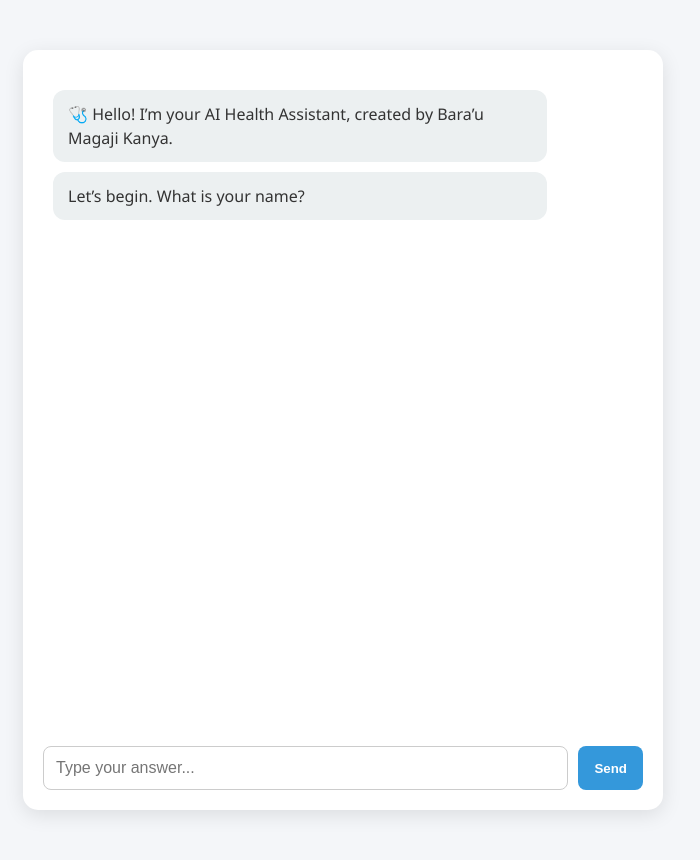
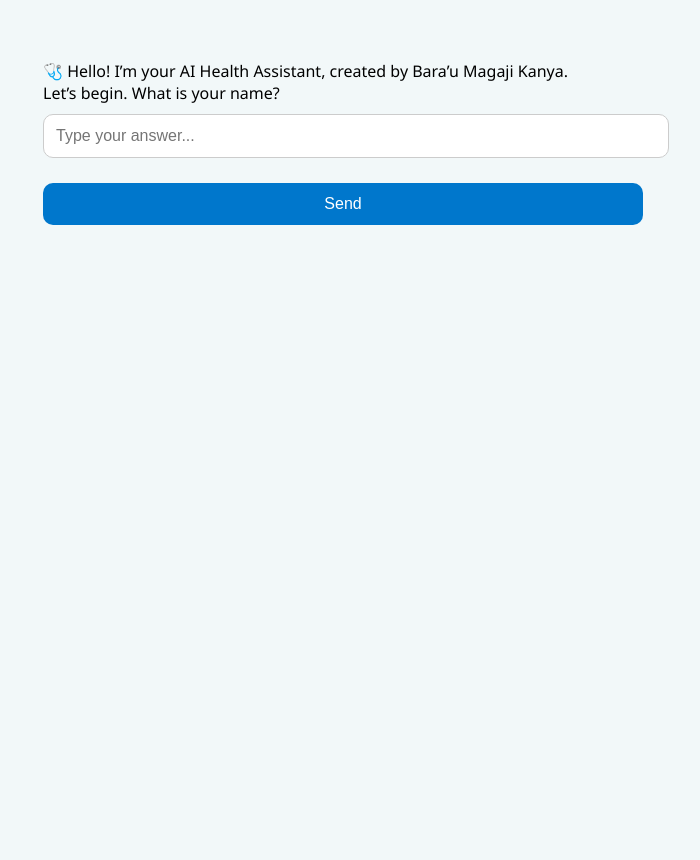
Before and after one commit to jammel001/healthHERO, a Flask app: page / in a window 1280 px wide. Shown: the whole page, without its empty margins (297-997 px from the left). After the commit the page ends 225 px from the top, so only its background shows below. Run offline with Flask 3, Linux system fonts and the light colour scheme; parts of the project's set-up code (start-up, migrations or seed data) failed here and were passed over.

Commit message:
Update style.css

```diff
--- a/static/style.css
+++ b/static/style.css
@@ -1,93 +1,53 @@
+/* static/style.css */
 body {
+  background-color: #f2f8f9;
+  font-family: 'Segoe UI', sans-serif;
   margin: 0;
   padding: 0;
-  font-family: 'Segoe UI', sans-serif;
-  background: #f4f6f9;
 }
 
 .chat-container {
   max-width: 600px;
-  margin: 50px auto;
+  margin: 40px auto;
   padding: 20px;
-  background: #ffffff;
-  border-radius: 15px;
-  box-shadow: 0 5px 20px rgba(0,0,0,0.1);
-  display: flex;
-  flex-direction: column;
-  height: 90vh;
 }
 
-#chat-box {
-  flex: 1;
-  overflow-y: auto;
-  padding: 10px;
+.chat-box {
+  background: #ffffff;
+  padding: 25px;
+  border-radius: 20px;
+  box-shadow: 0 0 12px rgba(0,0,0,0.1);
+}
+
+.chat-box p {
+  font-size: 16px;
   margin-bottom: 10px;
 }
 
-.ai, .user {
-  max-width: 80%;
-  margin: 10px 0;
-  padding: 12px 15px;
-  border-radius: 12px;
-  line-height: 1.5;
-}
-
-.ai {
-  background: #ecf0f1;
-  align-self: flex-start;
-  color: #333;
-}
-
-.user {
-  background: #dff1fc;
-  align-self: flex-end;
-  color: #000;
-  text-align: right;
-}
-
-form {
-  display: flex;
-  gap: 10px;
-}
-
-input[type="text"] {
-  flex: 1;
+input, select, button {
+  width: 100%;
   padding: 12px;
-  font-size: 1em;
+  margin-top: 10px;
+  margin-bottom: 15px;
+  font-size: 16px;
   border: 1px solid #ccc;
-  border-radius: 8px;
+  border-radius: 10px;
 }
 
 button {
-  padding: 12px 16px;
-  background-color: #3498db;
+  background-color: #0077cc;
+  color: white;
   border: none;
-  color: white;
-  border-radius: 8px;
   cursor: pointer;
-  font-weight: bold;
 }
 
 button:hover {
-  background-color: #2980b9;
+  background-color: #005fa3;
 }
 
-ul {
-  padding-left: 20px;
-  margin: 0;
+.disease-block {
+  background: #f9f9f9;
+  padding: 15px;
+  border-radius: 12px;
+  margin-bottom: 15px;
 }
-
-.download-btn {
-  display: inline-block;
-  margin-top: 15px;
-  padding: 10px 15px;
-  background-color: #2ecc71;
-  color: white;
-  text-decoration: none;
-  border-radius: 8px;
-  font-weight: bold;
-}
-
-.download-btn:hover {
-  background-color: #27ae60;
-}
```
